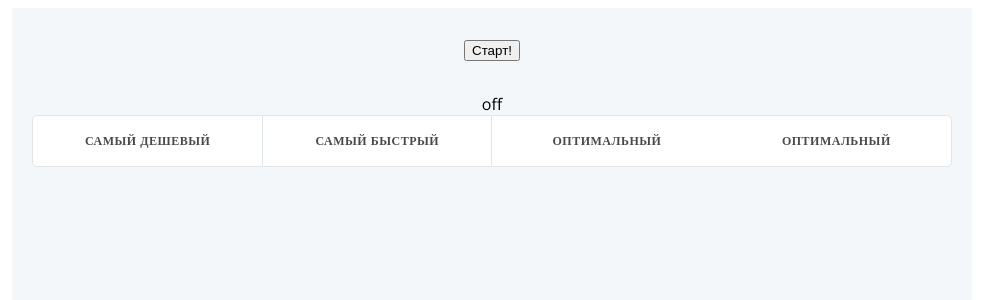
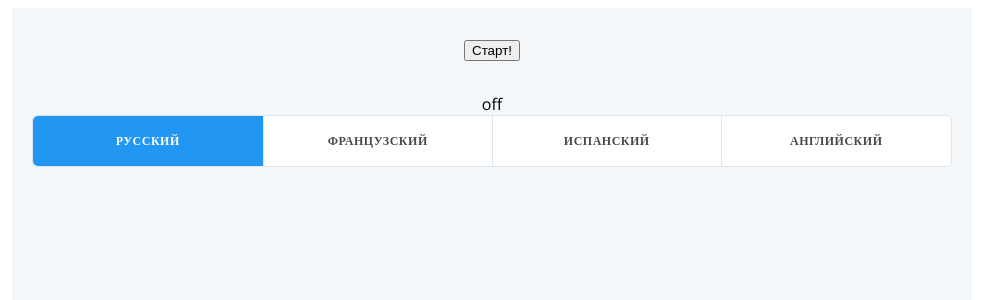
Before and after one commit to Vvtu/voice-recognition, a React (Vite) app: page / in a window 1280 px wide. Shown: the top 300 px of the page, without its empty margins (148-1131 px from the left). Built offline with nearby package versions, Linux system fonts and the light colour scheme.

Commit message:
fix language param

```diff
--- a/src/app-constants/app-constants.ts
+++ b/src/app-constants/app-constants.ts
@@ -7,10 +7,30 @@ export const TRANSFER_PARAM = 'transfer';
 
 // eslint-disable-next-line no-shadow
 export enum ILanguageParam {
-  russian = 'Русский',
-  french = 'Французский',
-  spanish = 'Испанский',
-  english = 'Английский',
+  russian = 'ru-RU',
+  french = 'fr-FR',
+  spanish = 'es-ES',
+  english = 'en-US',
 }
 
+export const LANGUAGE_ARRAY = Object.values(ILanguageParam);
+
+export const LANGUAGE_OBJ = {
+  [ILanguageParam.english]: 'Английский',
+  [ILanguageParam.russian]: 'Русский',
+  [ILanguageParam.spanish]: 'Испанский',
+  [ILanguageParam.french]: 'Французский',
+};
+
+//  lang = 'de-DE';
+//  lang = 'en-US';
+//  lang = 'en-US';
+//  lang = 'es-ES';
+//  lang = 'fi-FI';
+//  lang = 'fr-FR';
+//  lang = 'it-IT';
+//  lang = 'pt-PT';
+//  lang = 'ru-RU';
+//  lang = 'zh-CN';
+
 export const PAGE_SIZE = 5;
--- a/src/pages/language-tabs/language-tabs.module.css
+++ b/src/pages/language-tabs/language-tabs.module.css
@@ -16,9 +16,9 @@
   border-radius: 5px;
 }
 
-.firstTab {
+.tab {
   height: 50px;
-  width: 33.33%;
+  width: 25%;
   color: #4a4a4a;
   text-align: center;
   display: flex;
@@ -26,37 +26,17 @@
   justify-content: center;
   cursor: pointer;
 }
-.firstTab:hover {
+.tab:hover {
   color: #2196f3;
 }
-.middleTab {
-  height: 50px;
-  width: 33.33%;
-  color: #4a4a4a;
-  text-align: center;
+
+.middleTab1 {
+  border-left: 1px solid #dfe5ec;
+}
+
+.middleTab2 {
   border-left: 1px solid #dfe5ec;
   border-right: 1px solid #dfe5ec;
-  display: flex;
-  align-items: center;
-  justify-content: center;
-  cursor: pointer;
-}
-.middleTab:hover {
-  color: #2196f3;
-}
-.lastTab {
-  height: 50px;
-  width: 33.33%;
-
-  color: #4a4a4a;
-  text-align: center;
-  display: flex;
-  align-items: center;
-  justify-content: center;
-  cursor: pointer;
-}
-.lastTab:hover {
-  color: #2196f3;
 }
 
 .activeFirstTab {
@@ -68,6 +48,7 @@
   filter: brightness(0.9);
   color: #fff !important;
 }
+
 .activeMiddleTab {
   color: #fff;
   background-color: #2196f3;
@@ -76,6 +57,7 @@
   filter: brightness(0.9);
   color: #fff !important;
 }
+
 .activeLastTab {
   color: #fff;
   background-color: #2196f3;
--- a/src/pages/language-tabs/language-tabs.tsx
+++ b/src/pages/language-tabs/language-tabs.tsx
@@ -2,25 +2,23 @@ import { useSearchParams } from 'react-router-dom';
 
 import classNames from 'classnames';
 
-import { LANGUAGE_PARAM, ILanguageParam } from '@/app-constants';
+import { LANGUAGE_PARAM, ILanguageParam, LANGUAGE_ARRAY, LANGUAGE_OBJ } from '@/app-constants';
 import { getNewSearcParams } from '@/utils/get-new-searc-params';
 
 import cssStyles from './language-tabs.module.css';
-
-const LANG_ARRAY = Object.values(ILanguageParam);
 
 export function LanguageTabs() {
   const [searchParams, setSearchParams] = useSearchParams();
 
   const languageParam = searchParams.get(LANGUAGE_PARAM) ?? ILanguageParam.russian;
-
   function handleTabClick(choice: ILanguageParam) {
     const newParams = getNewSearcParams(searchParams);
     newParams[LANGUAGE_PARAM] = choice;
-    if (choice === ILanguageParam.russian) {
+    if (choice === LANGUAGE_OBJ[ILanguageParam.russian]) {
       delete newParams[LANGUAGE_PARAM];
     } else {
-      if (!LANG_ARRAY.find(choice)) {
+      if (LANGUAGE_OBJ[choice] === undefined) {
+        throw new Error(`Не может быть такого выбора choice = "${choice}"`);
       }
     }
     setSearchParams(newParams);
@@ -29,38 +27,23 @@ export function LanguageTabs() {
   return (
     <>
       <div className={cssStyles.tabsGroup}>
-        <div
-          className={classNames(cssStyles.firstTab, {
-            activeFirstTab: languageParam === ILanguageParam.russian,
-          })}
-          onClick={() => handleTabClick(ILanguageParam.russian)}
-        >
-          Самый дешевый
-        </div>
-        <div
-          className={classNames(cssStyles.middleTab, {
-            activeMiddleTab: languageParam === ILanguageParam.speed,
-          })}
-          onClick={() => handleTabClick(ILanguageParam.speed)}
-        >
-          Самый быстрый
-        </div>
-        <div
-          className={classNames(cssStyles.lastTab, {
-            [cssStyles.activeLastTab]: languageParam === ILanguageParam.optimal,
-          })}
-          onClick={() => handleTabClick(ILanguageParam.optimal)}
-        >
-          Оптимальный
-        </div>
-        <div
-          className={classNames(cssStyles.lastTab, {
-            [cssStyles.activeLastTab]: languageParam === ILanguageParam.optimal,
-          })}
-          onClick={() => handleTabClick(ILanguageParam.optimal)}
-        >
-          Оптимальный
-        </div>
+        {LANGUAGE_ARRAY.map((item, index) => (
+          <div
+            key={item}
+            className={classNames(cssStyles.tab, {
+              [cssStyles.middleTab1]: index === 1,
+              [cssStyles.middleTab2]: index > 1 && index < LANGUAGE_ARRAY.length - 1,
+              [cssStyles.activeFirstTab]: languageParam === item && index === 0,
+              [cssStyles.activeMiddleTab]:
+                languageParam === item && index > 0 && index < LANGUAGE_ARRAY.length - 1,
+              [cssStyles.activeLastTab]:
+                languageParam === item && index === LANGUAGE_ARRAY.length - 1,
+            })}
+            onClick={() => handleTabClick(item)}
+          >
+            {LANGUAGE_OBJ[item]}
+          </div>
+        ))}
       </div>
     </>
   );
```
